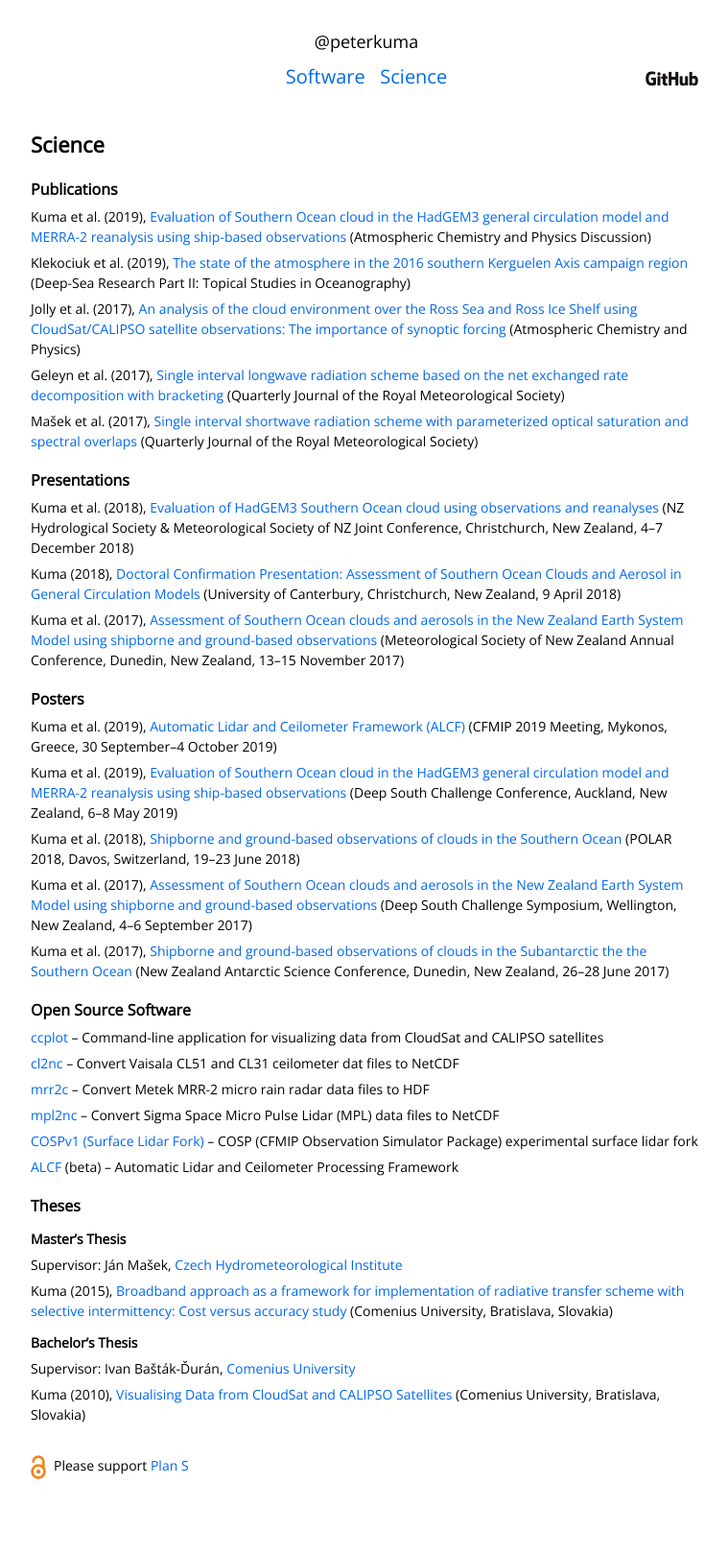
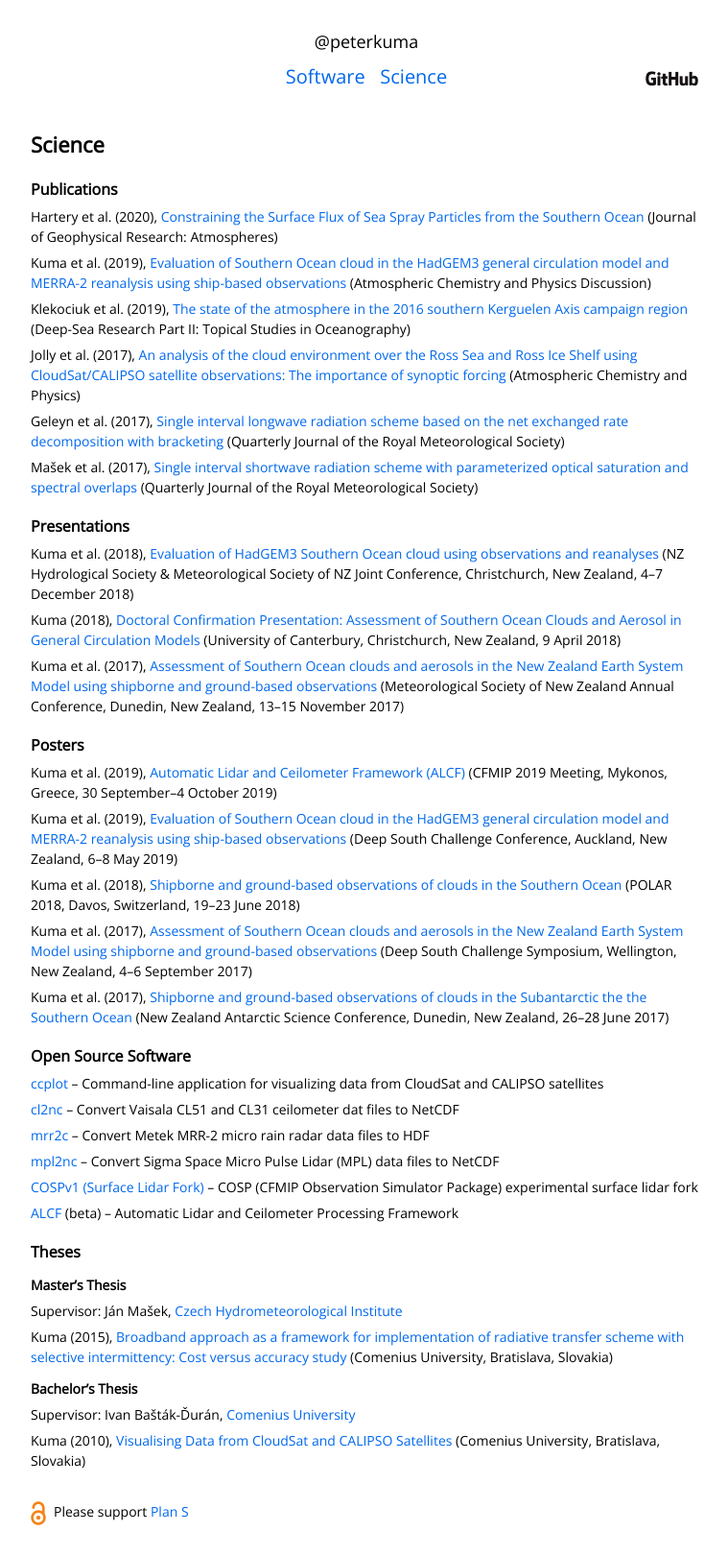
Before and after one commit to peterkuma/peterkuma.net, a Jekyll site: the page built from science/index.md, in a window 1280 px wide. Shown: the whole page at 96% size, without its empty margins (258-1017 px from the left). Built offline with Jekyll 4.4.1, drawn with Linux system fonts in a browser that asks for light colours; before the commit the page ends 1573 px from its top, so only the background shows below that.

Commit message:
Add Sean's paper

```diff
--- a/science/index.md
+++ b/science/index.md
@@ -6,6 +6,8 @@ layout: default
 # Science
 
 ## Publications
+
+Hartery et al. (2020), [Constraining the Surface Flux of Sea Spray Particles from the Southern Ocean](https://agupubs.onlinelibrary.wiley.com/doi/10.1029/2019JD032026) (Journal of Geophysical Research: Atmospheres)
 
 Kuma et al. (2019), [Evaluation of Southern Ocean cloud in the HadGEM3 general circulation model and MERRA-2 reanalysis using ship-based observations](https://www.atmos-chem-phys-discuss.net/acp-2019-201/) (Atmospheric Chemistry and Physics Discussion)
 
```
